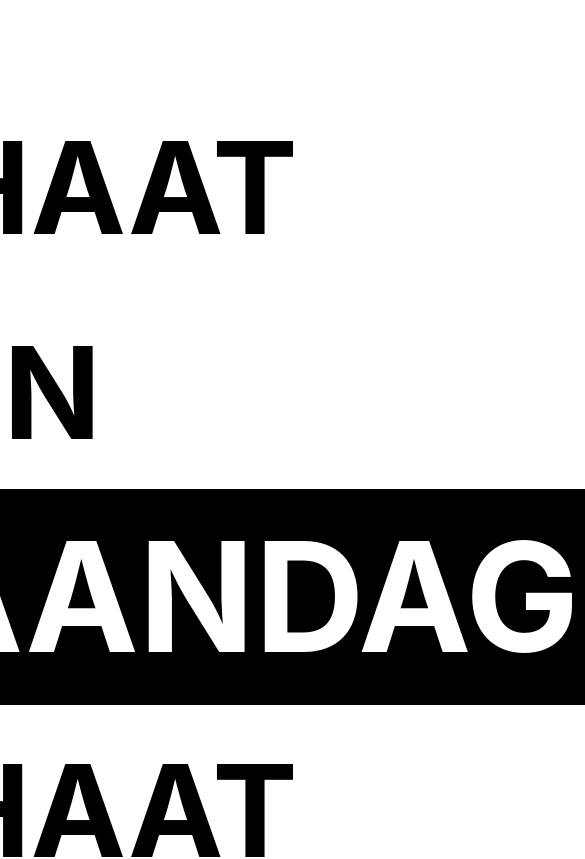
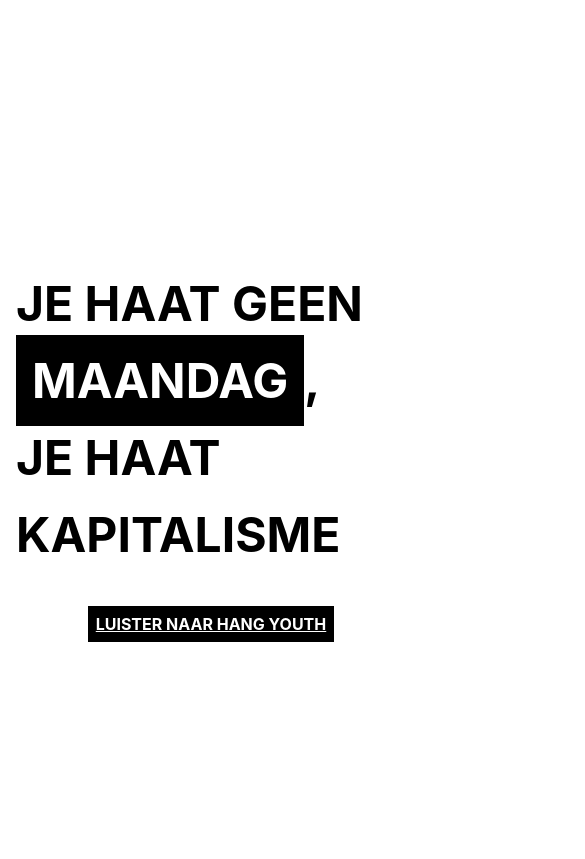
Before and after one commit to hang-youth/je-haat-geen, a React (Create React App) app: page / in a window 390 px wide. Shown: the top 859 px of the page, 585 px wide, since content can reach past the window. Built offline with nearby package versions, Linux system fonts and the light colour scheme.

Commit message:
Mobile style changes

```diff
--- a/src/App.css
+++ b/src/App.css
@@ -10,6 +10,9 @@
   -ms-user-select: none;        /* Internet Explorer/Edge */
   -moz-user-select: none;       /* Old versions of Firefox */
    user-select: none;           /* Non-prefixed version*/
+   padding: 16px;
+   min-height: 100vh;
+   width: 100vw;
 }
 
 h1 {
@@ -41,3 +44,12 @@ a {
 a:hover {
   opacity: .5;
 }
+
+@media(max-width: 768px){
+  h1 {
+    font-size: 48px;
+  }
+  h1 span {
+    font-size: 48px;
+  }
+}
```
Also changed, not shown: src/wordlist.txt.
